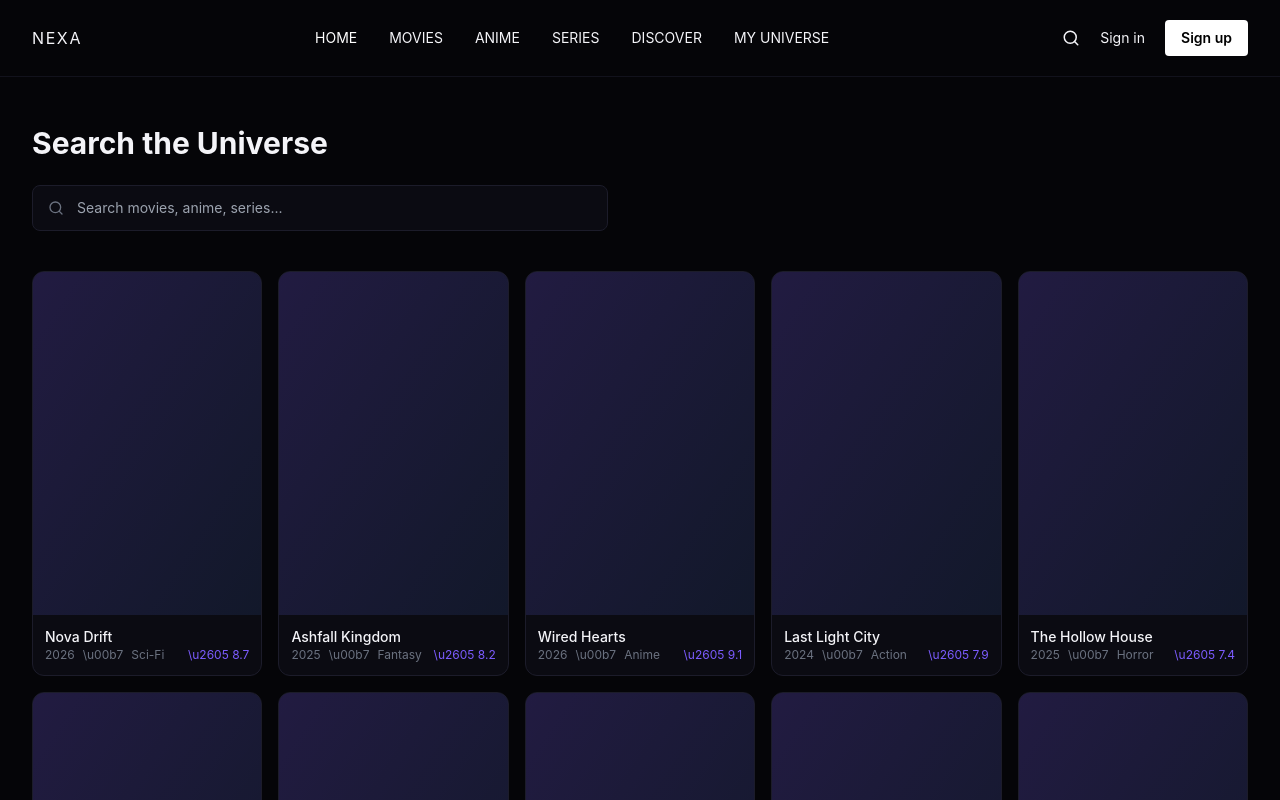
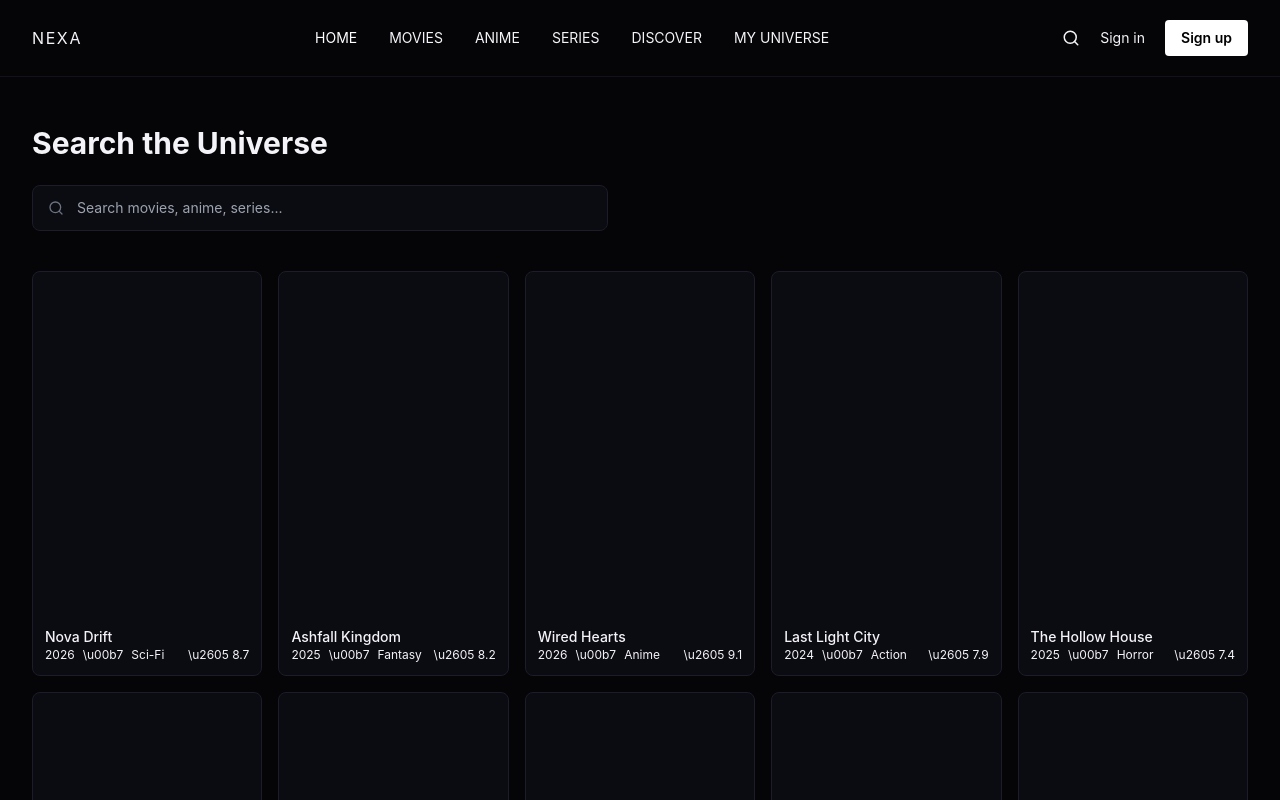
Before and after one commit to snsesu/Tzi, a Next.js app: page /search in a window 1280 px wide. Shown: the top 800 px of the page. Built offline with nearby package versions, Linux system fonts and the light colour scheme.

Commit message:
Redesign ContentCard: monochrome surface instead of purple/blue gradient

```diff
--- a/components/ContentCard.tsx
+++ b/components/ContentCard.tsx
@@ -10,16 +10,16 @@ export default function ContentCard({ item }: { item: ContentItem }) {
   return (
     <a
       href={`/title/${item.id}`}
-      className="card-hover block rounded-xl border border-nexa-border bg-nexa-panel overflow-hidden"
+      className="card-hover block rounded-lg border border-nexa-border bg-nexa-panel overflow-hidden"
     >
-      <div className="aspect-[2/3] bg-gradient-to-br from-nexa-purple/20 to-nexa-blue/10" />
+      <div className="aspect-[2/3] bg-gradient-to-br from-nexa-surface to-[#2b2b2b]" />
       <div className="p-3">
         <p className="font-medium text-sm truncate">{item.title}</p>
-        <p className="text-xs text-gray-500 flex items-center gap-2">
+        <p className="text-xs text-nexa-slate flex items-center gap-2">
           <span>{item.year}</span>
           <span>\u00b7</span>
           <span>{item.category}</span>
-          <span className="ml-auto text-nexa-purple">\u2605 {item.rating}</span>
+          <span className="ml-auto text-nexa-muted">\u2605 {item.rating}</span>
         </p>
       </div>
     </a>
```
